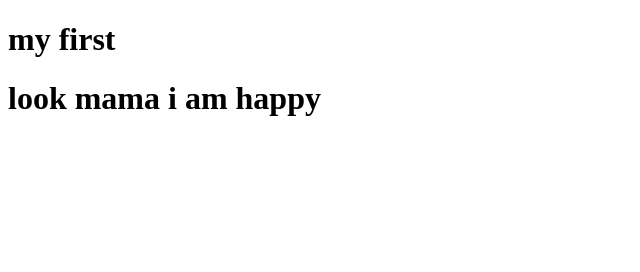
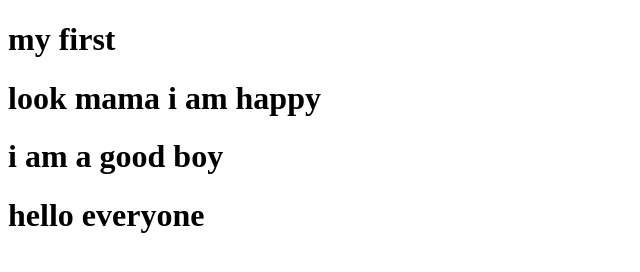
Before and after one commit to Farabi1996/first-project, a plain HTML site: page index.html in a window 1280 px wide. Shown: the whole page, without its empty margins (0-640 px from the left). Drawn offline with Linux system fonts and the light colour scheme.

Commit message:
good boy

```diff
--- a/index.html
+++ b/index.html
@@ -9,5 +9,9 @@
 <body>
     <h1>my first</h1>
     <h1>look mama i am happy</h1>
+    <h1>i am a good boy</h1>
+    <h1>hello everyone
+
+    </h1>
 </body>
 </html>
```
